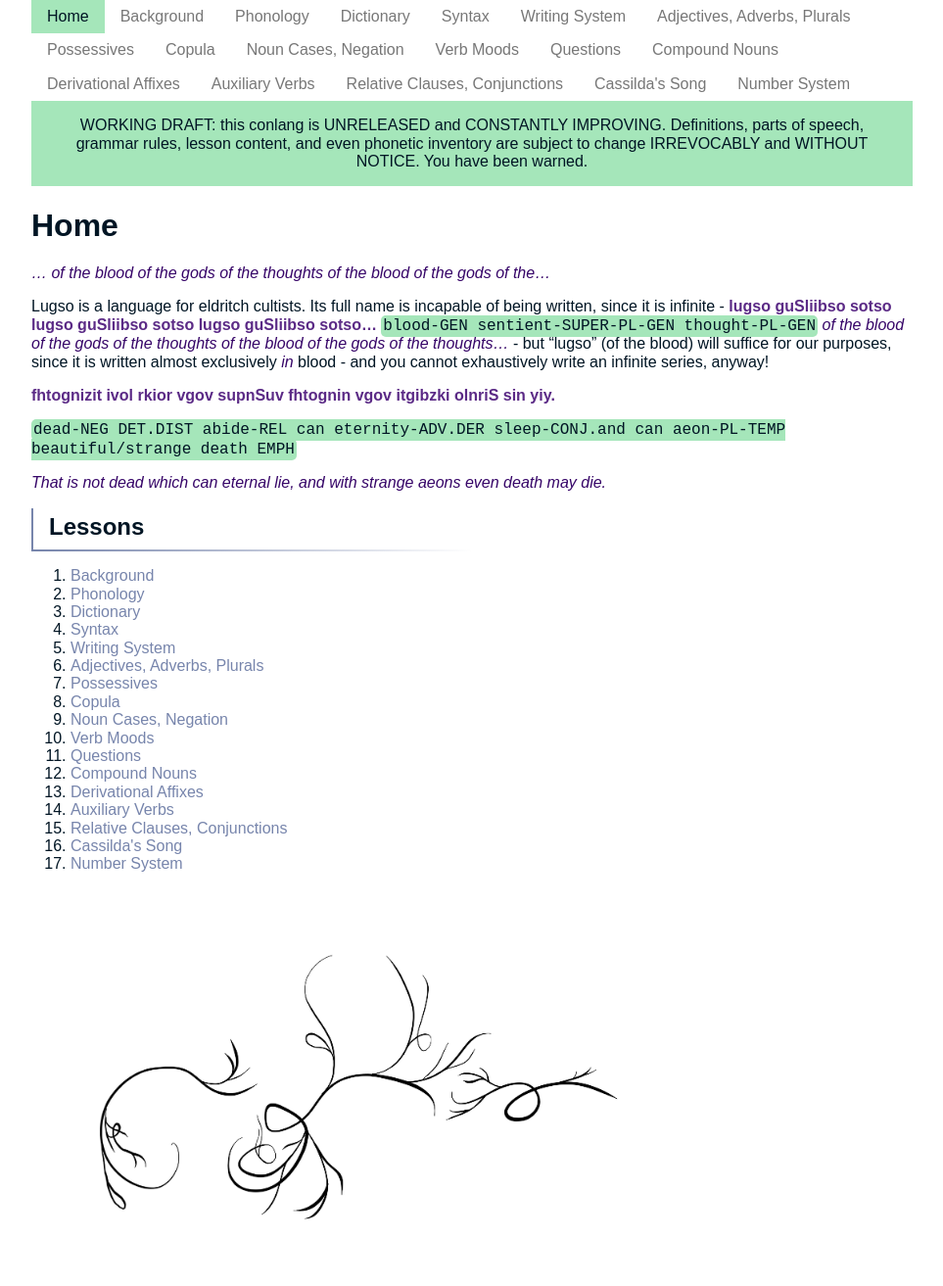
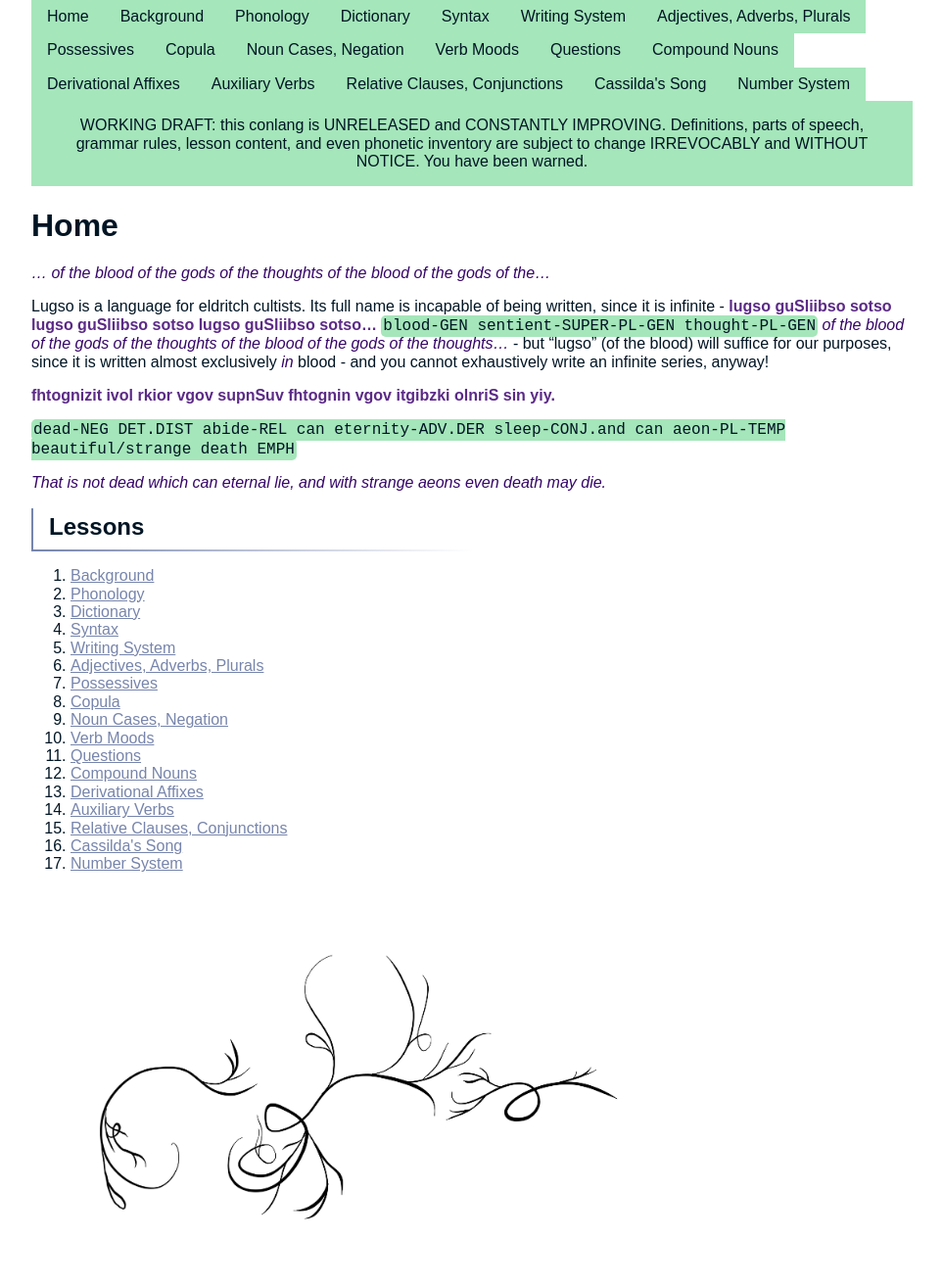
Before and after one commit to 0x70b1a5/lugso, a Jekyll site: the page built from index.md, in a window 1280 px wide. Shown: the whole page at 98% size, without its empty margins (158-1121 px from the left). Built offline with Jekyll 4.4.1, drawn with Linux system fonts in a browser that asks for light colours; nearby versions of some CDN libraries.

Commit message:
links get underlines in body

```diff
--- a/_layouts/default.html
+++ b/_layouts/default.html
@@ -17,7 +17,8 @@
         {% assign bages = site.pages | sort: 'order' %}
         {% for node in bages %}
           {% if node.hide != true and node.title != nil %}
-              {% if page.url == node.url or page.title == 'Home' and node.title == 'Home' %}
+            {% assign samePage = page.url == node.url %}
+            {% if samePage or page.title == 'Home' and node.title == 'Home' %}
               <li class="active pure-menu-item">
                 <a class="pure-menu-link" href="{{ node.url | relative_url }}" class="active">{{node.title}}</a>
               </li>
@@ -30,7 +31,9 @@
         {% endfor %}
       </nav>
       <div class="notices">
-        <span class="red">WORKING DRAFT:</span> this conlang is <span class="red">UNRELEASED</span> and CONSTANTLY IMPROVING. Definitions, parts of speech, grammar rules, lesson content, and even phonetic inventory are subject to change IRREVOCABLY and <span class="red">WITHOUT NOTICE</span>. You have been warned.
+        <span class="red">WORKING DRAFT:</span> this conlang is <span class="red">UNRELEASED</span> and CONSTANTLY IMPROVING.
+        Definitions, parts of speech, grammar rules, lesson content, and even phonetic inventory are subject to change
+        IRREVOCABLY and <span class="red">WITHOUT NOTICE</span>. You have been warned.
       </div>
       <h1>{{ page.title }}</h1>
     </header>
--- a/assets/style.scss
+++ b/assets/style.scss
@@ -24,6 +24,7 @@
 
                 a, a:visited {
                     color: $blak;
+                    text-decoration: none;
                 }
             }
 
@@ -51,7 +52,6 @@
 
     a {
         color: $turq;
-        text-decoration: none;
 
         &:visited {
             color: $turq;
```
